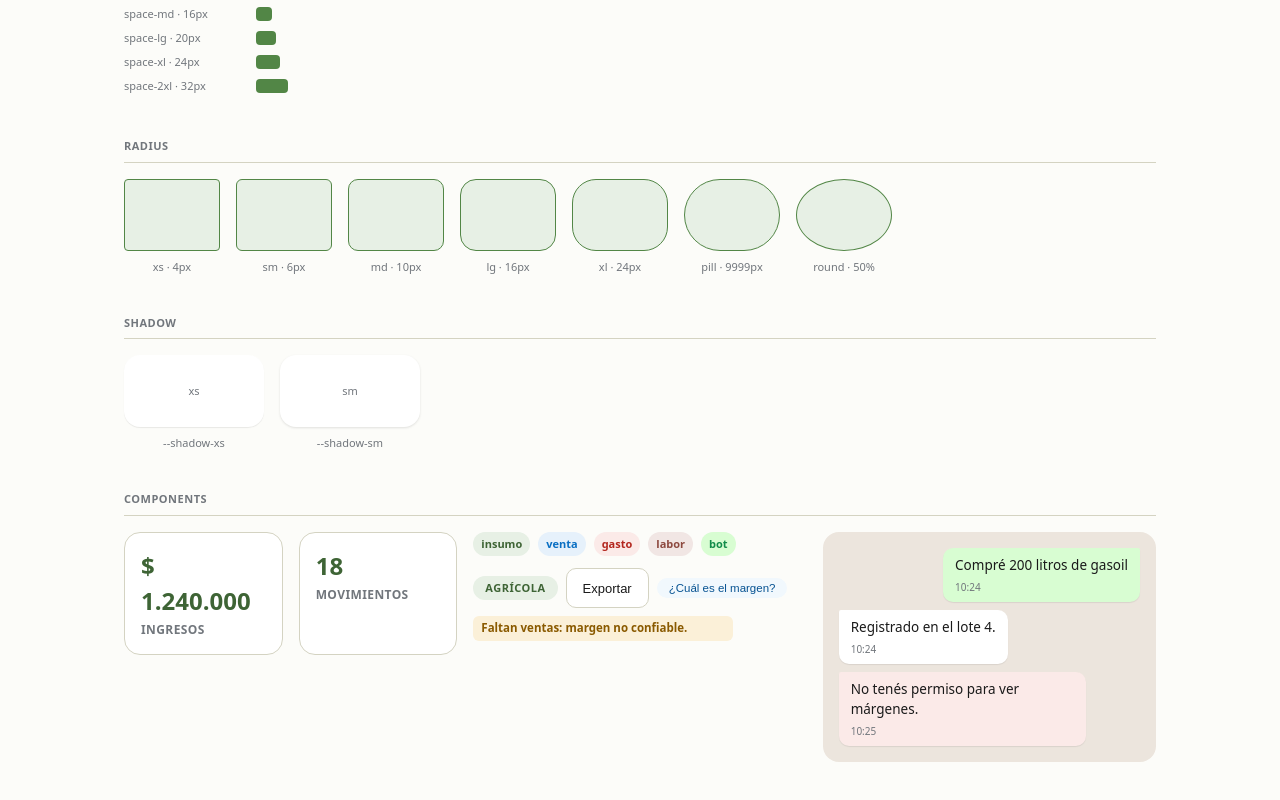
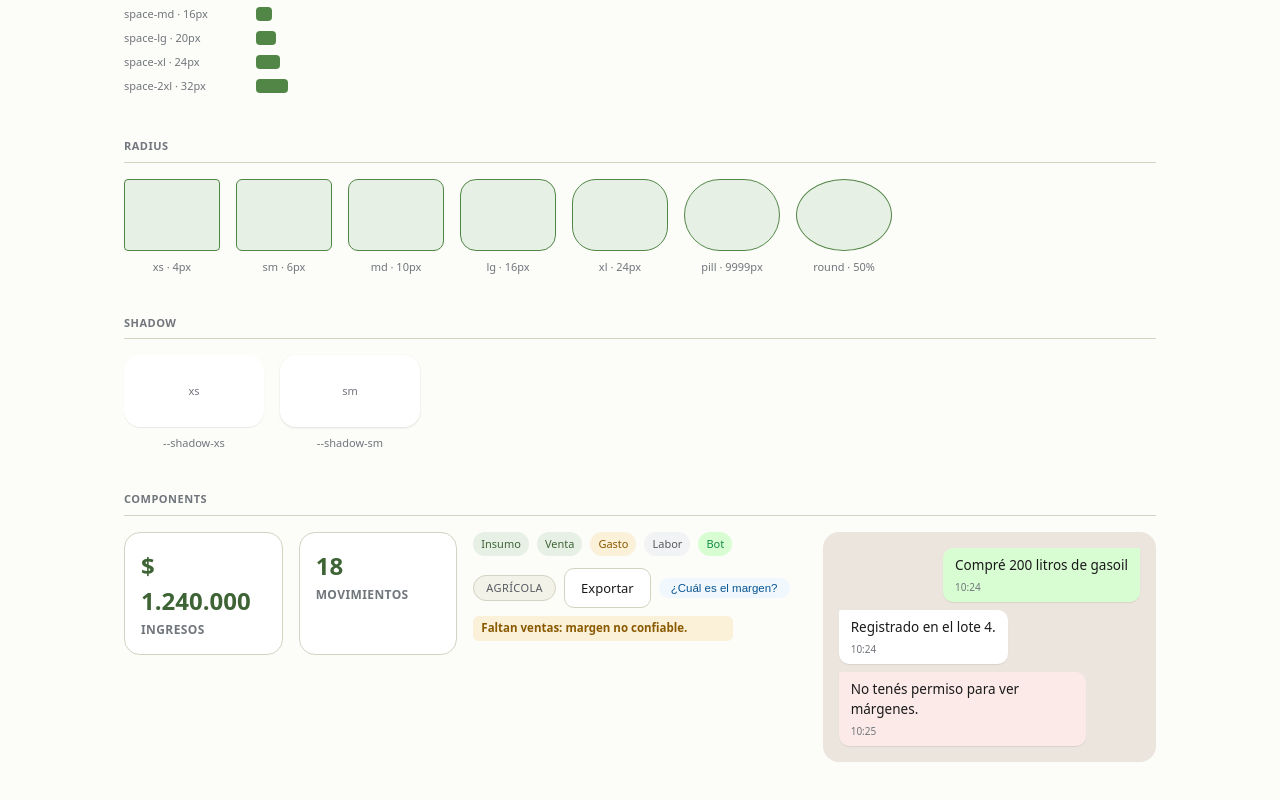
Before and after one commit to ValentinoPivotto/ParvaMVP, a website: page web/brandbook.html in a window 1280 px wide. Shown: the part 3538-4338 px from the top of the page. Drawn offline with Linux system fonts and the light colour scheme.

Commit message:
Design system: chip typography + colors, unify input/button font
- Chips/tags use medium weight (not bold) so they read lighter.
- Planilla type tags: Title case (Insumo/Venta/Gasto/Labor) on a calm categorical
  palette (venta green, insumo blue, gasto amber, labor gray). Red is reserved for the
  denied/error bubble and amber for real warnings; category tags no longer use red or
  clay, which read as errors.
- Variant chips (agricola/ganadero) adopt the landing's neutral chip style: sand pill,
  subtle border, muted gray text; ALL CAPS.
- Fix input vs button mismatch: the Export button was falling back to the system font
  (buttons do not inherit font-family), while the dropdown trigger used Switzer. Both
  now use Switzer at the same size and normal weight, so they match.

Co-Authored-By: Claude Opus 4.8 (1M context) <noreply@anthropic.com>
Claude-Session: https://claude.ai/code/session_016tfBzmmKKjT8FXxep9sE8E

```diff
--- a/web/styles.css
+++ b/web/styles.css
@@ -162,7 +162,7 @@ body {
 }
 .brand { display: flex; align-items: center; gap: var(--space-xs); }
 .logo { height: 28px; width: auto; display: block; }
-.brand small { font-family: var(--font-sans); font-size: var(--text-xs); font-weight: var(--weight-semibold); color: var(--clr-gray-700); background: var(--clr-gray-100); border: var(--border-width) solid var(--clr-gray-200); padding: var(--space-2xs) var(--space-xs); border-radius: var(--radius-pill); letter-spacing: var(--tracking-wider); }
+.brand small { font-family: var(--font-sans); font-size: var(--text-xs); font-weight: var(--weight-medium); color: var(--clr-gray-700); background: var(--clr-gray-100); border: var(--border-width) solid var(--clr-gray-200); padding: var(--space-2xs) var(--space-xs); border-radius: var(--radius-pill); letter-spacing: var(--tracking-wider); }
 .controls { display: flex; align-items: flex-end; gap: var(--space-md); }
 .field { font-size: var(--text-xs); color: var(--muted-foreground); display: flex; flex-direction: column; gap: var(--space-2xs); font-weight: var(--weight-medium); line-height: 1.3; }
 .field.light { color: var(--overlay-strong); }
@@ -175,7 +175,7 @@ body {
   display: inline-flex; align-items: center; gap: var(--space-2xs);
   width: 280px; height: 40px; padding: 0 var(--space-sm);
   background: var(--surface); border: var(--border-width) solid var(--border); border-radius: var(--radius-md);
-  color: var(--foreground); font-family: inherit; font-size: var(--text-base); font-weight: var(--weight-medium);
+  color: var(--foreground); font-family: inherit; font-size: var(--text-md); font-weight: var(--weight-normal);
   text-align: left; cursor: pointer;
 }
 .dd-trigger:hover { border-color: var(--clr-sand-400); }
@@ -193,10 +193,10 @@ body {
 .dd-option {
   display: flex; align-items: center; gap: var(--space-xs); width: 100%; text-align: left; white-space: nowrap;
   padding: var(--space-xs) var(--space-sm); border: none; background: none; border-radius: var(--radius-sm);
-  font-family: inherit; font-size: var(--text-base); font-weight: var(--weight-medium); color: var(--foreground); cursor: pointer;
+  font-family: inherit; font-size: var(--text-md); font-weight: var(--weight-medium); color: var(--foreground); cursor: pointer;
 }
 .dd-opt-name { flex: 1; overflow: hidden; text-overflow: ellipsis; }
-.dd-opt-chip { flex: none; font-size: var(--text-2xs); font-weight: var(--weight-semibold); text-transform: uppercase; letter-spacing: var(--tracking-wide); color: var(--primary-strong); background: var(--primary-bg); border: var(--border-width) solid var(--clr-green-200); padding: 2px var(--space-2xs); border-radius: var(--radius-pill); }
+.dd-opt-chip { flex: none; font-size: var(--text-2xs); font-weight: var(--weight-medium); text-transform: uppercase; letter-spacing: var(--tracking-wide); color: var(--clr-gray-600); background: var(--surface-2); border: var(--border-width) solid var(--border); padding: 2px var(--space-2xs); border-radius: var(--radius-pill); }
 .dd-option:hover { background: var(--surface-2); }
 .dd-option[aria-selected="true"] { background: var(--primary-bg); }
 
@@ -204,8 +204,8 @@ body {
 .dropdown-chat .dd-trigger { width: 160px; height: 34px; background: var(--overlay-soft); border-color: var(--overlay-hair); color: var(--clr-white); font-size: var(--text-sm); }
 .dropdown-chat .dd-trigger:hover { border-color: var(--clr-white); }
 .dropdown-chat .dd-chevron { border-color: var(--clr-white); }
-.badge { font-size: var(--text-xs); font-weight: var(--weight-semibold); text-transform: uppercase; letter-spacing: var(--tracking-wider); color: var(--primary-strong); background: var(--primary-bg); padding: var(--space-2xs) var(--space-sm); border-radius: var(--radius-pill); }
-.btn-ghost { display: inline-flex; align-items: center; justify-content: center; gap: var(--space-2xs); height: 40px; padding: 0 var(--space-md); background: var(--surface); border: var(--border-width) solid var(--border); color: var(--foreground); border-radius: var(--radius-md); cursor: pointer; font-size: var(--text-md); font-weight: var(--weight-medium); }
+.badge { font-size: var(--text-xs); font-weight: var(--weight-medium); text-transform: uppercase; letter-spacing: var(--tracking-wide); color: var(--clr-gray-600); background: var(--surface-2); border: var(--border-width) solid var(--border); padding: var(--space-2xs) var(--space-sm); border-radius: var(--radius-pill); }
+.btn-ghost { display: inline-flex; align-items: center; justify-content: center; gap: var(--space-2xs); height: 40px; padding: 0 var(--space-md); background: var(--surface); border: var(--border-width) solid var(--border); color: var(--foreground); border-radius: var(--radius-md); cursor: pointer; font-family: inherit; font-size: var(--text-md); font-weight: var(--weight-normal); }
 .btn-ghost:hover { background: var(--action-bg); border-color: var(--action); }
 
 /* ---- Layout ---- */
@@ -227,10 +227,11 @@ table { width: 100%; border-collapse: collapse; font-size: var(--text-md); }
 th { text-align: left; color: var(--muted-foreground); font-weight: var(--weight-semibold); font-size: var(--text-xs); text-transform: uppercase; letter-spacing: var(--tracking-wide); padding: var(--space-xs) var(--space-sm); border-bottom: var(--border-width) solid var(--border); }
 td { padding: var(--space-xs) var(--space-sm); border-bottom: var(--border-width) solid var(--border-soft); }
 tr:last-child td { border-bottom: none; }
-.tag { font-size: var(--text-xs); font-weight: var(--weight-semibold); padding: var(--space-2xs) var(--space-xs); border-radius: var(--radius-pill); background: var(--primary-bg); color: var(--primary-strong); }
-.tag.venta { background: var(--info-bg); color: var(--info); }
-.tag.gasto, .tag.insumo { background: var(--danger-bg); color: var(--danger); }
-.tag.labor { background: var(--labor-bg); color: var(--labor); }
+.tag { font-size: var(--text-xs); font-weight: var(--weight-medium); text-transform: capitalize; padding: var(--space-2xs) var(--space-xs); border-radius: var(--radius-pill); background: var(--primary-bg); color: var(--primary-strong); }
+.tag.venta { background: var(--primary-bg); color: var(--primary-strong); }
+.tag.insumo { background: var(--info-bg); color: var(--info); }
+.tag.gasto { background: var(--warning-bg); color: var(--warning); }
+.tag.labor { background: var(--clr-gray-100); color: var(--clr-gray-600); }
 .tag.bot { background: var(--wa-outgoing); color: var(--wa-header); }
 .num { font-variant-numeric: tabular-nums; text-align: right; }
 
```
